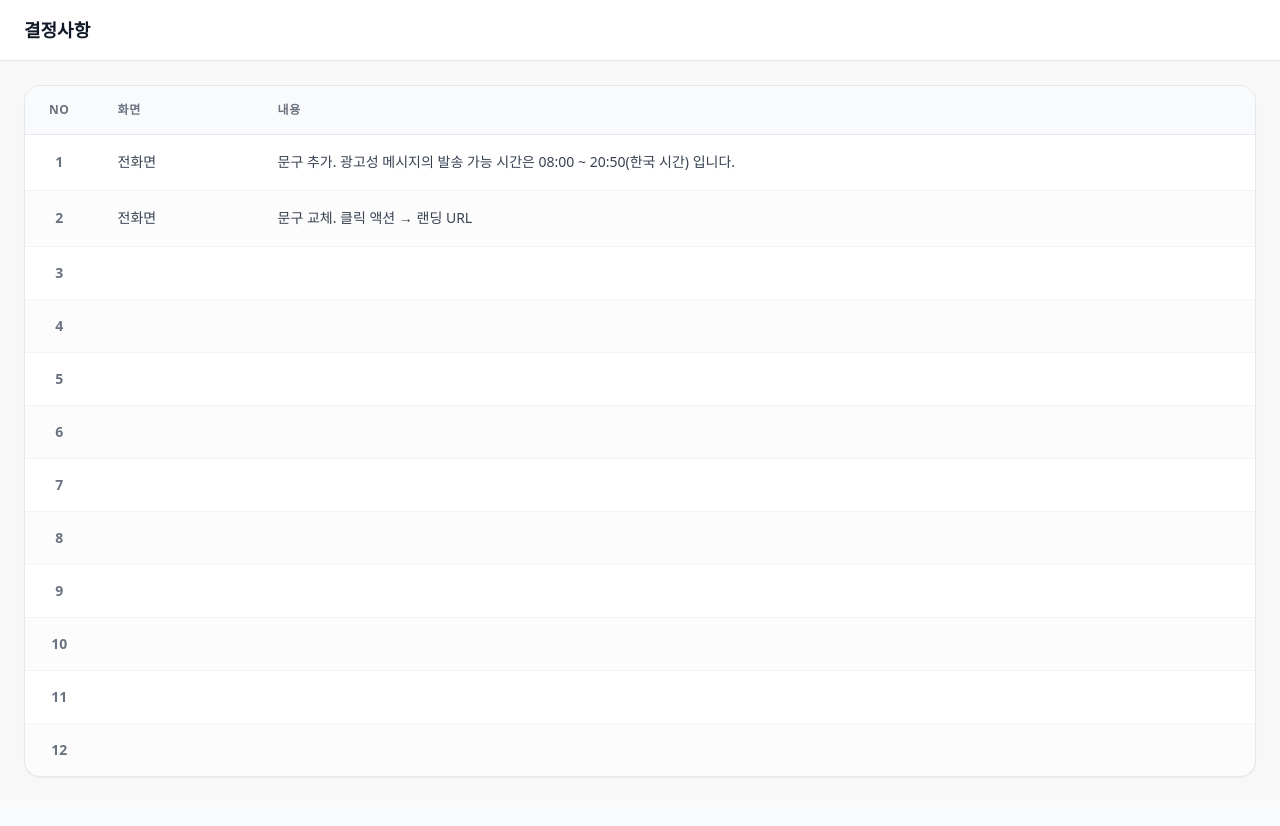
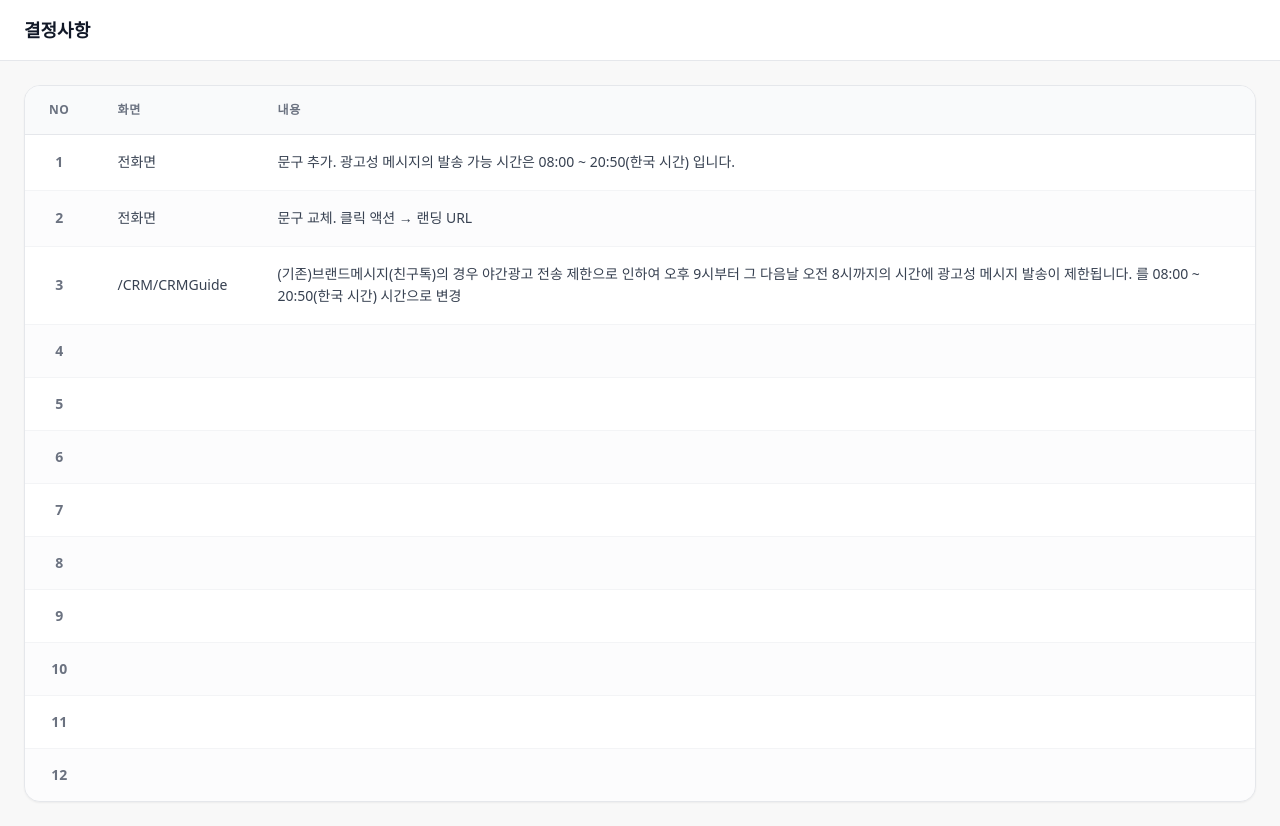
Before and after one commit to vldlzm/flexg_CRM_LIVE, a Next.js app: page /decisions in a window 1280 px wide. Before the commit the page ends 801 px from the top, so only its background shows below. Built offline with nearby package versions, Linux system fonts and the light colour scheme.

Commit message:
feat: 결정사항 3번 항목 추가

```diff
--- a/src/components/Decisions.tsx
+++ b/src/components/Decisions.tsx
@@ -2,7 +2,7 @@ export default function Decisions() {
   const rows = [
     { no: 1,  screen: '전화면', content: '문구 추가. 광고성 메시지의 발송 가능 시간은 08:00 ~ 20:50(한국 시간) 입니다.' },
     { no: 2,  screen: '전화면', content: '문구 교체. 클릭 액션 → 랜딩 URL' },
-    { no: 3,  screen: '', content: '' },
+    { no: 3,  screen: '/CRM/CRMGuide', content: '(기존)브랜드메시지(친구톡)의 경우 야간광고 전송 제한으로 인하여 오후 9시부터 그 다음날 오전 8시까지의 시간에 광고성 메시지 발송이 제한됩니다. 를 08:00 ~ 20:50(한국 시간) 시간으로 변경' },
     { no: 4,  screen: '', content: '' },
     { no: 5,  screen: '', content: '' },
     { no: 6,  screen: '', content: '' },
```
